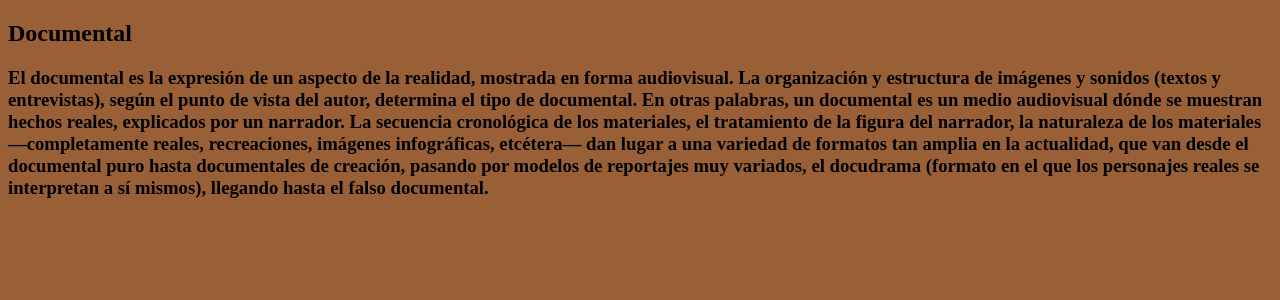
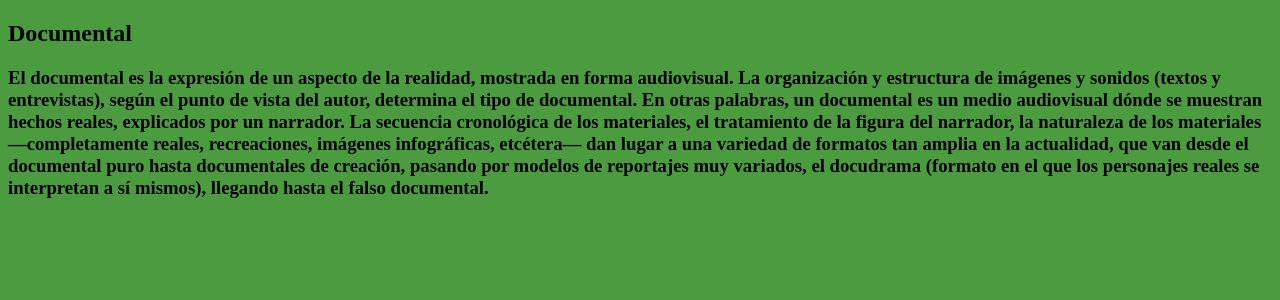
Before and after one commit to riossantos32/trabajoAparte, a React (Vite) app: page / in a window 1280 px wide. Shown: the top 300 px of the page. Built offline with nearby package versions, Linux system fonts and the light colour scheme.

Commit message:
add:index.css

```diff
--- a/src/index.css
+++ b/src/index.css
@@ -1,3 +1,3 @@
 body{
-  background-color: rgb(153, 95, 54);
+  background-color: rgb(74, 156, 63);
 }
```
